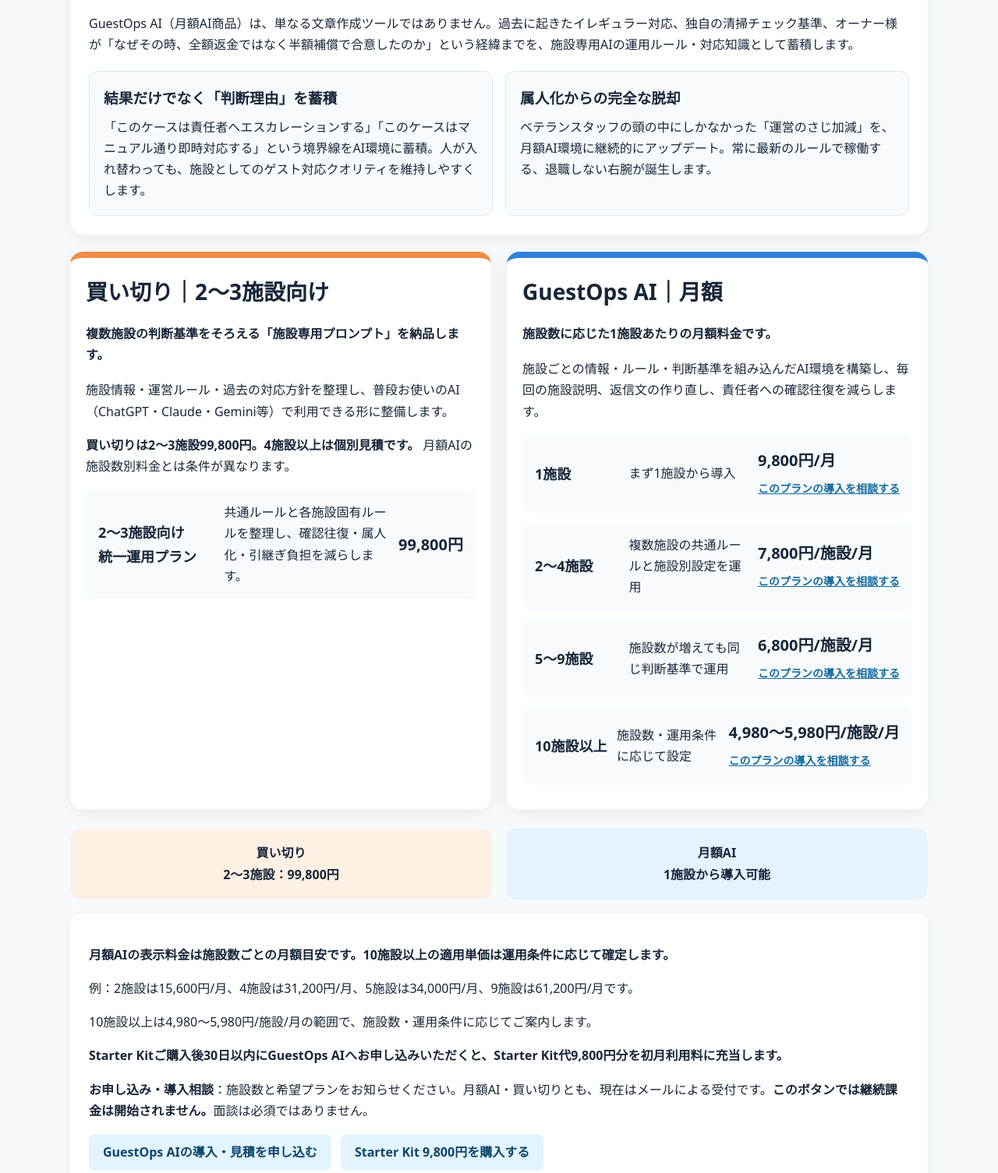
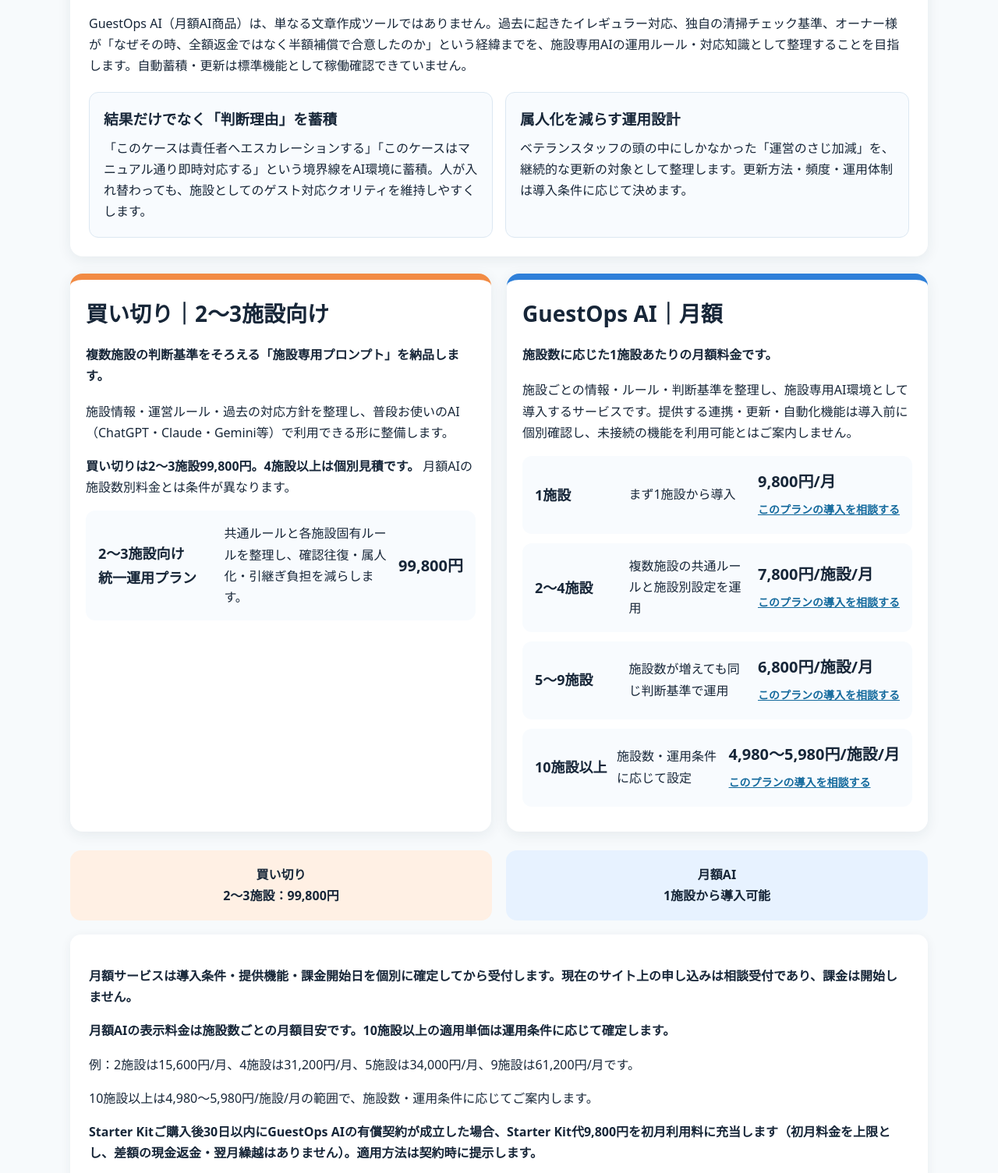
Before and after one commit to ysenterprisecorporation-ship-it/guestops-ai, a website: page docs/index.html in a window 1280 px wide. Shown: the part 1479-2984 px from the top of the page at 78% size. Drawn offline with Linux system fonts and the light colour scheme.

Commit message:
Clarify verified Starter functionality, proposed monthly features and subscription terms (2026-10-29)

```diff
--- a/docs/index.html
+++ b/docs/index.html
@@ -99,7 +99,7 @@
 
 <section class="memory-section">
   <h2>スタッフが辞めてもノウハウが残る。<br>過去の対応履歴を「施設の記憶」としてAIに資産化。</h2>
-  <p>GuestOps AI（月額AI商品）は、単なる文章作成ツールではありません。過去に起きたイレギュラー対応、独自の清掃チェック基準、オーナー様が「なぜその時、全額返金ではなく半額補償で合意したのか」という経緯までを、施設専用AIの運用ルール・対応知識として蓄積します。</p>
+  <p>GuestOps AI（月額AI商品）は、単なる文章作成ツールではありません。過去に起きたイレギュラー対応、独自の清掃チェック基準、オーナー様が「なぜその時、全額返金ではなく半額補償で合意したのか」という経緯までを、施設専用AIの運用ルール・対応知識として整理することを目指します。自動蓄積・更新は標準機能として稼働確認できていません。</p>
 
   <div class="memory-grid">
     <article class="memory-card">
@@ -107,8 +107,8 @@
       <p>「このケースは責任者へエスカレーションする」「このケースはマニュアル通り即時対応する」という境界線をAI環境に蓄積。人が入れ替わっても、施設としてのゲスト対応クオリティを維持しやすくします。</p>
     </article>
     <article class="memory-card">
-      <h3>属人化からの完全な脱却</h3>
-      <p>ベテランスタッフの頭の中にしかなかった「運営のさじ加減」を、月額AI環境に継続的にアップデート。常に最新のルールで稼働する、退職しない右腕が誕生します。</p>
+      <h3>属人化を減らす運用設計</h3>
+      <p>ベテランスタッフの頭の中にしかなかった「運営のさじ加減」を、継続的な更新の対象として整理します。更新方法・頻度・運用体制は導入条件に応じて決めます。</p>
     </article>
   </div>
 </section>
@@ -129,7 +129,7 @@
 <section class="product-column monthly">
 <h3>GuestOps AI｜月額</h3>
 <p class="sub">施設数に応じた1施設あたりの月額料金です。</p>
-<p>施設ごとの情報・ルール・判断基準を組み込んだAI環境を構築し、毎回の施設説明、返信文の作り直し、責任者への確認往復を減らします。</p>
+<p>施設ごとの情報・ルール・判断基準を整理し、施設専用AI環境として導入するサービスです。提供する連携・更新・自動化機能は導入前に個別確認し、未接続の機能を利用可能とはご案内しません。</p>
 <div class="plan"><strong>1施設</strong><span>まず1施設から導入</span><span class="price">9,800円/月<br><a href="mailto:minpaku.ai.kit@gmail.com?subject=GuestOps%20AI%20%E6%9C%88%E9%A1%8D%E5%B0%8E%E5%85%A5%E7%9B%B8%E8%AB%87%EF%BC%9A1%E6%96%BD%E8%A8%AD&amp;body=%E5%B8%8C%E6%9C%9B%E5%8C%BA%E5%88%86%EF%BC%9A1%E6%96%BD%E8%A8%AD%0A%E5%B0%8E%E5%85%A5%E6%96%BD%E8%A8%AD%E6%95%B0%EF%BC%9A%0A%E3%81%94%E7%9B%B8%E8%AB%87%E5%86%85%E5%AE%B9%EF%BC%9A%0A" style="display:inline-block;font-size:14px;font-weight:700;white-space:normal">このプランの導入を相談する</a></span></div>
 <div class="plan"><strong>2〜4施設</strong><span>複数施設の共通ルールと施設別設定を運用</span><span class="price">7,800円/施設/月<br><a href="mailto:minpaku.ai.kit@gmail.com?subject=GuestOps%20AI%20%E6%9C%88%E9%A1%8D%E5%B0%8E%E5%85%A5%E7%9B%B8%E8%AB%87%EF%BC%9A2%E3%80%9C4%E6%96%BD%E8%A8%AD&amp;body=%E5%B8%8C%E6%9C%9B%E5%8C%BA%E5%88%86%EF%BC%9A2%E3%80%9C4%E6%96%BD%E8%A8%AD%0A%E5%B0%8E%E5%85%A5%E6%96%BD%E8%A8%AD%E6%95%B0%EF%BC%9A%0A%E3%81%94%E7%9B%B8%E8%AB%87%E5%86%85%E5%AE%B9%EF%BC%9A%0A" style="display:inline-block;font-size:14px;font-weight:700;white-space:normal">このプランの導入を相談する</a></span></div>
 <div class="plan"><strong>5〜9施設</strong><span>施設数が増えても同じ判断基準で運用</span><span class="price">6,800円/施設/月<br><a href="mailto:minpaku.ai.kit@gmail.com?subject=GuestOps%20AI%20%E6%9C%88%E9%A1%8D%E5%B0%8E%E5%85%A5%E7%9B%B8%E8%AB%87%EF%BC%9A5%E3%80%9C9%E6%96%BD%E8%A8%AD&amp;body=%E5%B8%8C%E6%9C%9B%E5%8C%BA%E5%88%86%EF%BC%9A5%E3%80%9C9%E6%96%BD%E8%A8%AD%0A%E5%B0%8E%E5%85%A5%E6%96%BD%E8%A8%AD%E6%95%B0%EF%BC%9A%0A%E3%81%94%E7%9B%B8%E8%AB%87%E5%86%85%E5%AE%B9%EF%BC%9A%0A" style="display:inline-block;font-size:14px;font-weight:700;white-space:normal">このプランの導入を相談する</a></span></div>
@@ -143,10 +143,10 @@
 </div>
 
 <div class="card" style="margin-top:18px">
-<p><strong>月額AIの表示料金は施設数ごとの月額目安です。10施設以上の適用単価は運用条件に応じて確定します。</strong></p>
+<p><strong>月額サービスは導入条件・提供機能・課金開始日を個別に確定してから受付します。現在のサイト上の申し込みは相談受付であり、課金は開始しません。</strong></p><p><strong>月額AIの表示料金は施設数ごとの月額目安です。10施設以上の適用単価は運用条件に応じて確定します。</strong></p>
 <p>例：2施設は15,600円/月、4施設は31,200円/月、5施設は34,000円/月、9施設は61,200円/月です。</p>
 <p>10施設以上は4,980〜5,980円/施設/月の範囲で、施設数・運用条件に応じてご案内します。</p>
-<p><strong>Starter Kitご購入後30日以内にGuestOps AIへお申し込みいただくと、Starter Kit代9,800円分を初月利用料に充当します。</strong></p>
+<p><strong>Starter Kitご購入後30日以内にGuestOps AIの有償契約が成立した場合、Starter Kit代9,800円を初月利用料に充当します（初月料金を上限とし、差額の現金返金・翌月繰越はありません）。適用方法は契約時に提示します。</strong></p>
 <p><strong>お申し込み・導入相談</strong>：施設数と希望プランをお知らせください。月額AI・買い切りとも、現在はメールによる受付です。<strong>このボタンでは継続課金は開始されません。</strong>面談は必須ではありません。</p>
 <p><a class="button" href="mailto:minpaku.ai.kit@gmail.com?subject=GuestOps%20AI%E5%B0%8E%E5%85%A5%E3%83%BB%E8%A6%8B%E7%A9%8D%E5%B8%8C%E6%9C%9B&amp;body=%E5%B8%8C%E6%9C%9B%E3%83%97%E3%83%A9%E3%83%B3%EF%BC%9A%0A%E6%96%BD%E8%A8%AD%E6%95%B0%EF%BC%9A%0A%E3%81%94%E8%B3%AA%E5%95%8F%EF%BC%9A">GuestOps AIの導入・見積を申し込む</a>
 <a class="button" href="starter/order/" style="margin-left:8px">Starter Kit 9,800円を購入する</a></p>
```
